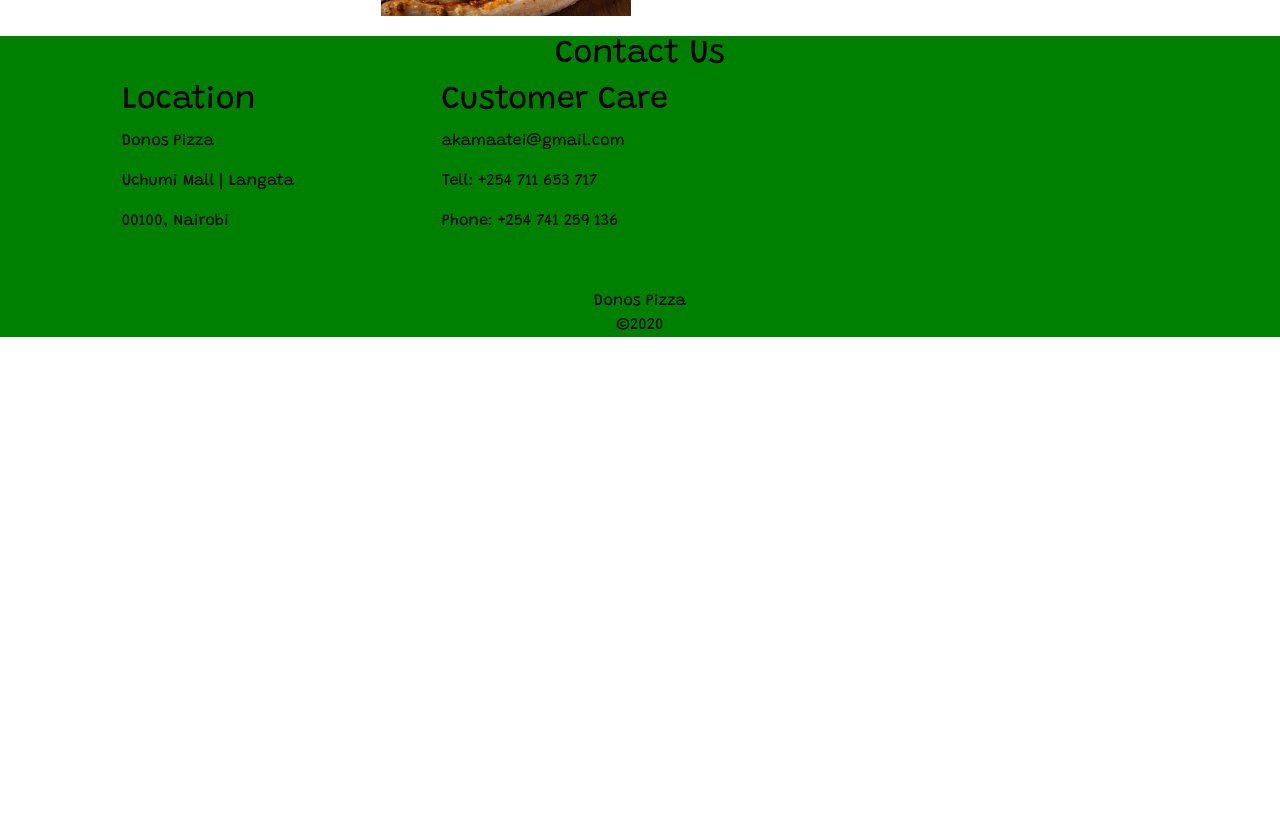
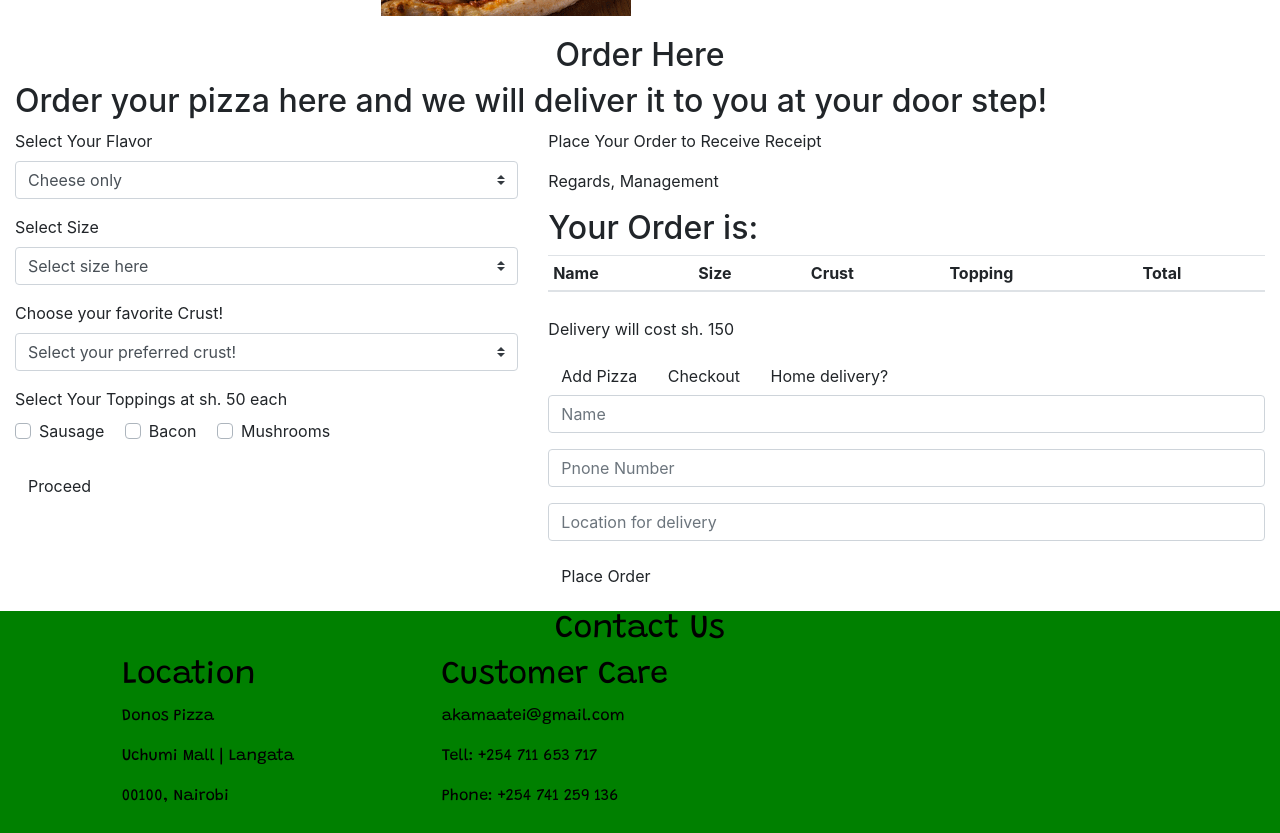
Before and after one commit to FredAtei/Pizza-order, a plain HTML site: page index.html in a window 1280 px wide. Shown: the part 2076-2909 px from the top of the page. Before the commit the page ends 2429 px from the top, so only its background shows below. Drawn offline with nearby package versions, Linux system fonts and the light colour scheme.

Commit message:
add and modified order section

```diff
--- a/index.html
+++ b/index.html
@@ -96,6 +96,110 @@
     </div>
   </div>
 
+  <div class="container-fluid order" id="make-order">
+    <div class="order-overlay">
+      <div class="controls-top text-center" id="Order-now">
+        <h2>Order Here</h2>
+      </div>
+      <h2>Order your pizza here and we will deliver it to you at your door step!</h2>
+      <div class="row">
+        <div class="col-sm-5">
+          <form action="">
+            <label for="select">Select Your Flavor</label>
+            <select class="browser-default custom-select custom-select-md mb-3 name">
+              <!-- <option selected value="choose">Choose your flavor</option> -->
+              <option value="Cheese only">Cheese only</option>
+              <option value="Boerewors">Boerewors</option>
+              <option value="Chicken Tikka">Chicken Tikka</option>
+              <option value="Chicken BBQ">Chicken BBQ</option>
+              <option value="Hawaian">Hawaian</option>
+              <option value="Veggie">Veggie</option>
+            </select>
+            <label for="select">Select Size</label>
+            <select class="browser-default custom-select custom-select-md mb-3" id="size">
+              <option selected value="0">Select size here</option>
+              <option value="large">Large -- sh. 1200</option>
+              <option value="medium">Medium -- sh. 850</option>
+              <option value="small">Small -- sh. 600</option>
+            </select>
+            <label for="crust">Choose your favorite Crust!</label>
+            <select class="browser-default custom-select custom-select-md mb-3" id="crust">
+              <option selected value="0">Select your preferred crust!</option>
+              <option value="Crispy">Crispy -- sh. 200</option>
+              <option value="Stuffed">Stuffed -- sh. 150</option>
+              <option value="Gluten-free">Gluten-free-- sh. 180</option>
+            </select>
+            <label for="Toppings">Select Your Toppings at sh. 50 each</label><br>
+            <div class="custom-control custom-checkbox custom-control-inline">
+              <input type="checkbox" class="custom-control-input" id="Sausage" value="Sausage" name="toppings">
+              <label class="custom-control-label" for="Sausage">Sausage</label>
+            </div>
+            <div class="custom-control custom-checkbox custom-control-inline">
+              <input type="checkbox" class="custom-control-input" id="Bacon" value="Bacon" name="toppings">
+              <label class="custom-control-label" for="Bacon">Bacon</label>
+            </div>
+            <div class="custom-control custom-checkbox custom-control-inline">
+              <input type="checkbox" class="custom-control-input" id="Mushrooms" value="Mushrooms" name="toppings">
+              <label class="custom-control-label" for="Mushrooms">Mushrooms</label>
+            </div>
+            <br><br>
+            <button type="submit" class="btn btn-orange proceed" id="button">Proceed</button>
+
+          </form>
+        </div>
+        <div class="col-sm-7">
+          <div id="information">
+            <p>Place Your Order to Receive Receipt</p>
+            <p id="regards">Regards, Management</p>
+          </div>
+          <div class="choise">
+            <h2>Your Order is:</h2>
+            <div id="your-orders">
+              <table class="table table-sm  pizzatable">
+                <thead>
+                  <tr>
+                    <th scope="col">Name</th>
+                    <th scope="col">Size</th>
+                    <th scope="col">Crust</th>
+                    <th scope="col">Topping</th>
+                    <th scope="col">Total</th>
+                  </tr>
+                </thead>
+                <tbody id="ordersmade">
+                  <tr>
+                    <td id="pizzaname"></td>
+                    <td id="pizzasize"></td>
+                    <td id="pizzacrust"></td>
+                    <td id="pizzatopping"></td>
+                    <td id="totals"></td>
+                  </tr>
+                </tbody>
+              </table>
+              <p id="pizzatotal"></p>
+              <p id="totalbill"></p>
+              <p id="addedprice">Delivery will cost sh. 150</p>
+              <p id="finallmessage"></p>
+            </div>
+            <button class="btn btn-orange addPizza" id="button">Add Pizza</button>
+            <button class="btn btn-orange" id="checkout">Checkout</button>
+            <button class="btn btn-orange deliver" id="button">Home delivery?</button>
+          </div>
+          <div class="delivery">
+            <form action="">
+              <div class="form-group">
+                <input type="text" id="name" class="form-control mb-3" placeholder="Name">
+                <input type="number" id="phone" class="form-control mb-3" placeholder="Pnone Number">
+                <input type="text" id="location" class="form-control mb-3" placeholder="Location for delivery">
+                <button class="btn btn-orange" id="final-order">Place Order</button>
+              </div>
+            </form>
+          </div>
+        </div>
+      </div>
+    </div>
+  </div>
+
+
   <div class="container-fluid bg-default" id="contact">
     <div class="controls-top ">
       <h2>Contact Us</h2>
```
